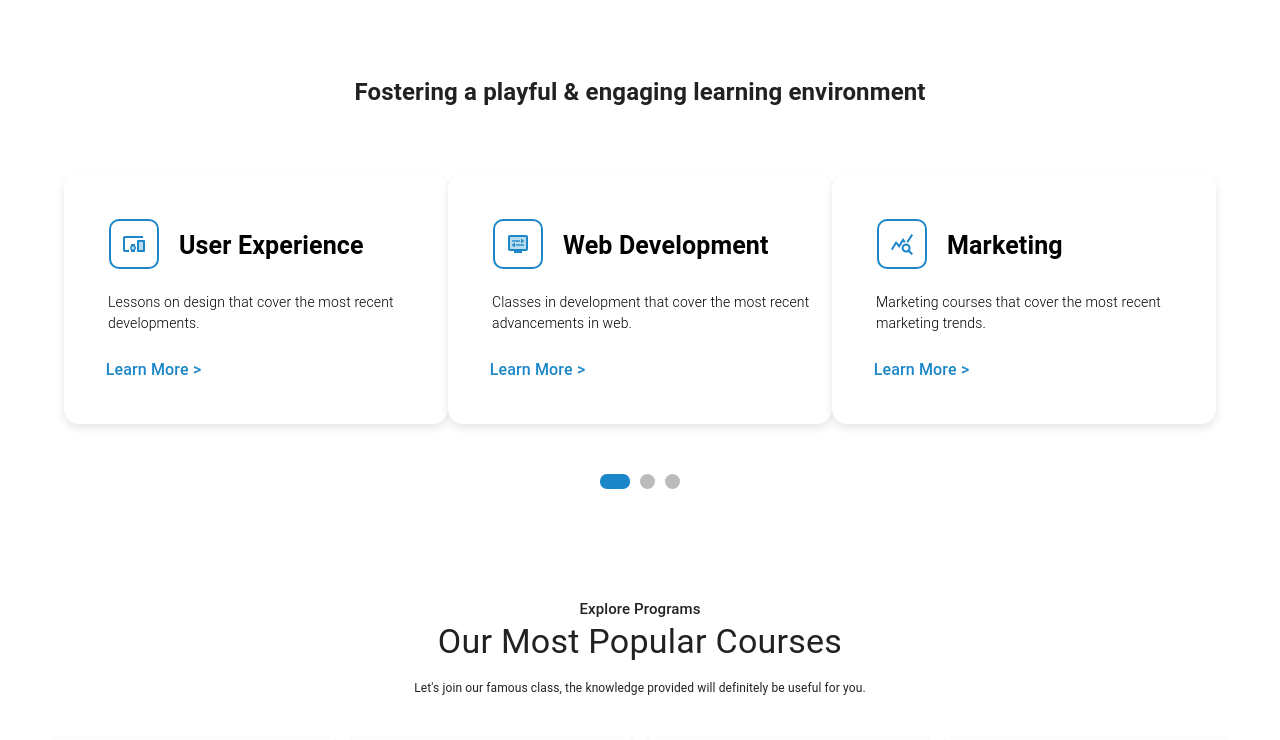
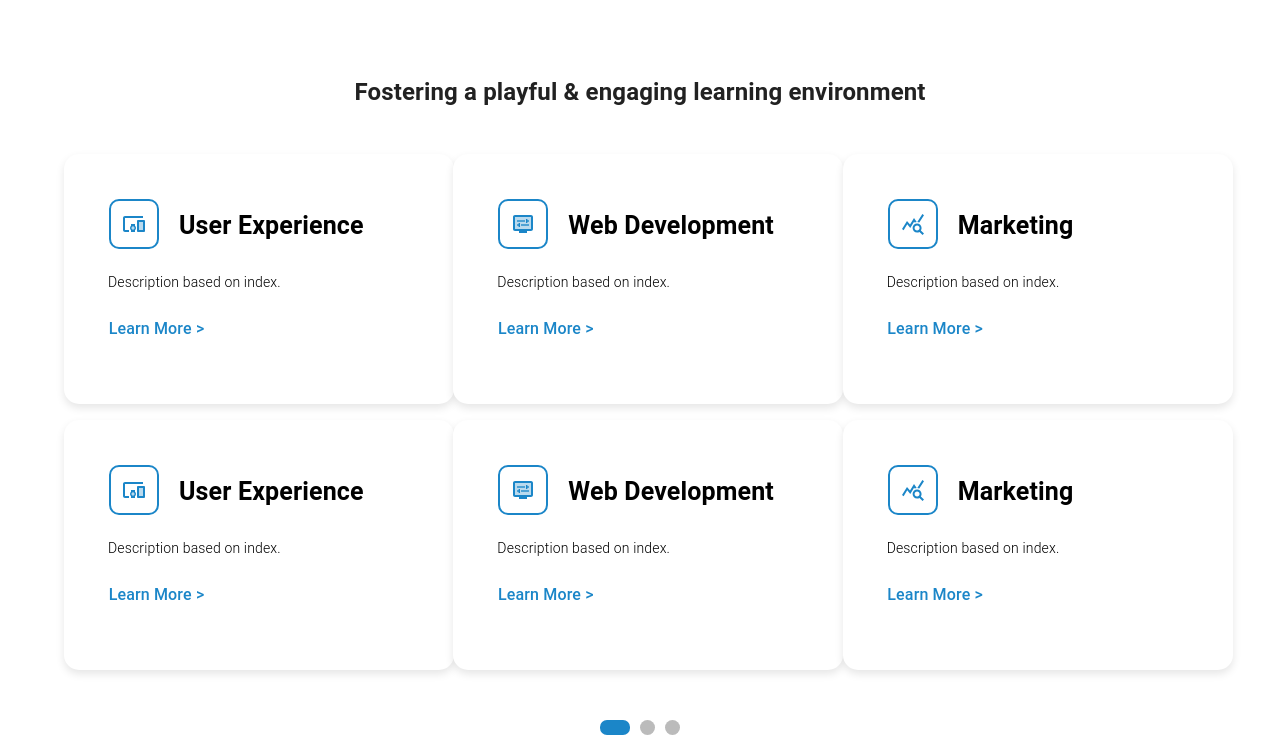
Before and after one commit to Jinu2001/Dtech-Solutuons, a React (Vite) app: page / in a window 1280 px wide. Shown: the part 1240-1980 px from the top of the page. Built offline with nearby package versions, Linux system fonts and the light colour scheme.

Commit message:
added 6 service cards

```diff
--- a/src/pages/Services.jsx
+++ b/src/pages/Services.jsx
@@ -1,4 +1,5 @@
 import React, { useState, useEffect } from 'react';
+import { Grid } from '@mui/material';
 import DotNavigation from '../components/DotNavigation/DotNavigation';
 import ServiceCard from '../components/ServiceCard/ServiceCard';
 import DevicesOtherIcon from '@mui/icons-material/DevicesOtherTwoTone';
@@ -7,67 +8,23 @@ import QueryStatsTwoToneIcon from '@mui/icons-material/QueryStatsTwoTone';
 
 const Services = () => {
   const [currentDot, setCurrentDot] = useState(0);
-  const [isMobile, setIsMobile] = useState(window.innerWidth < 768);
-
-  useEffect(() => {
-    const handleResize = () => {
-      setIsMobile(window.innerWidth < 768);
-    };
-
-    window.addEventListener('resize', handleResize);
-    return () => window.removeEventListener('resize', handleResize);
-  }, []);
-
-  const styles = {
-    servicesSection: {
-      textAlign: 'center',
-      backgroundColor: 'white',
-      padding: '40px',
-      marginBottom: '5%',
-    },
-    servicesList: {
-      display: 'flex',
-      flexDirection: isMobile ? 'column' : 'row',
-      justifyContent: 'space-around',
-      marginTop: '20px',
-    },
-    serviceCard: {
-      width: isMobile ? '100%' : 'initial', // Adjust card width on mobile
-      marginBottom: isMobile ? '20px' : '0', // Add space between cards on mobile
-    },
-  };
-
-  const handleCardClick = (index) => {
-    setCurrentDot(index);
-  };
 
   return (
-    <div style={styles.servicesSection}>
+    <div style={{ textAlign: 'center', backgroundColor: 'white', padding: '40px', marginBottom: '5%' }}>
       <h2>Fostering a playful & engaging learning environment</h2><br />
-      <div style={styles.servicesList}>
-        <ServiceCard
-          icon={<DevicesOtherIcon />}
-          title="User Experience"
-          description="Lessons on design that cover the most recent developments."
-          onClick={() => handleCardClick(0)}
-          style={styles.serviceCard}
-        />
-        <ServiceCard
-          icon={<DisplaySettingsTwoToneIcon />}
-          title="Web Development"
-          description="Classes in development that cover the most recent advancements in web."
-          onClick={() => handleCardClick(1)}
-          style={styles.serviceCard}
-        />
-        <ServiceCard
-          icon={<QueryStatsTwoToneIcon />}
-          title="Marketing"
-          description="Marketing courses that cover the most recent marketing trends."
-          onClick={() => handleCardClick(2)}
-          style={styles.serviceCard}
-        />
-      </div><br /><br />
-      <DotNavigation total={3} current={currentDot} onDotClick={handleCardClick} />
+      <Grid container spacing={2} justifyContent="center">
+        {Array.from({ length: 6 }).map((_, index) => (
+          <Grid item xs={12} sm={6} md={4} key={index}>
+            <ServiceCard
+              icon={index % 3 === 0 ? <DevicesOtherIcon /> : index % 3 === 1 ? <DisplaySettingsTwoToneIcon /> : <QueryStatsTwoToneIcon />}
+              title={index % 3 === 0 ? "User Experience" : index % 3 === 1 ? "Web Development" : "Marketing"}
+              description="Description based on index."
+              onClick={() => handleCardClick(index % 3)}
+            />
+          </Grid>
+        ))}
+      </Grid><br /><br />
+      <DotNavigation total={3} current={currentDot} onDotClick={setCurrentDot} />
     </div>
   );
 };
```
